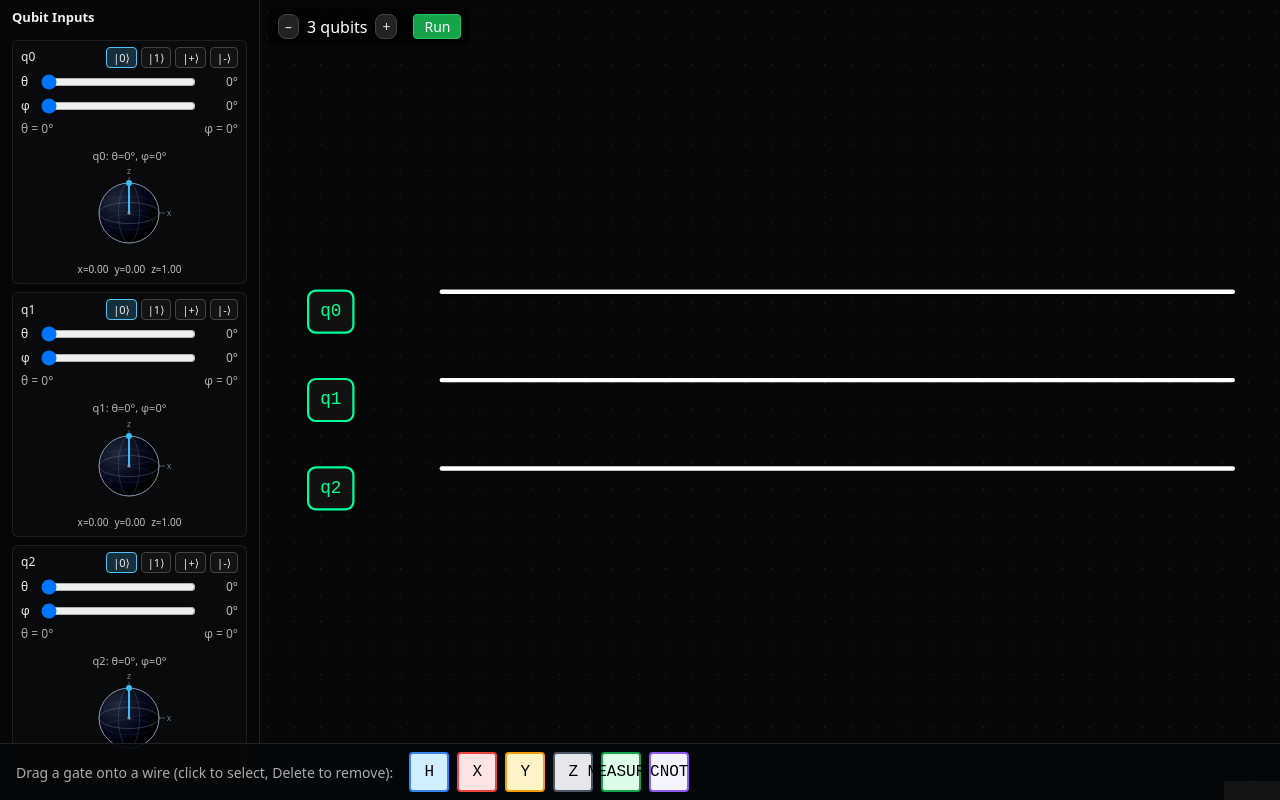
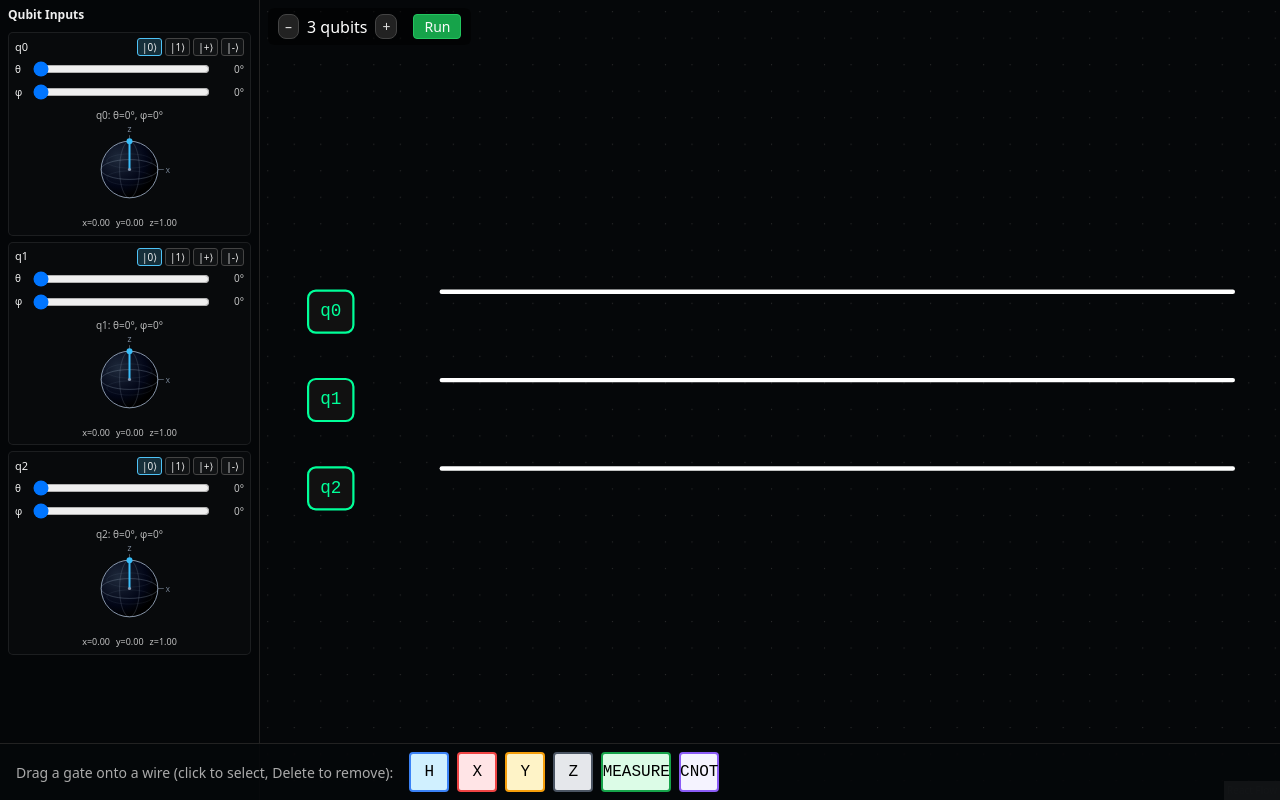
Before and after one commit to raw1218/QuantumCircuitSimulator, a React (Vite) app in the folder quantum-sim/: page / in a window 1280 px wide. Built offline with nearby package versions, Linux system fonts and the light colour scheme.

Commit message:
Fixed Measure Gate

```diff
--- a/quantum-sim/src/quantum/circuitCanvas.tsx
+++ b/quantum-sim/src/quantum/circuitCanvas.tsx
@@ -755,6 +755,8 @@ function buildCircuitFromNodes(
                             zoomOnDoubleClick={false}
                             zoomOnPinch={false}
                             panOnDrag={false}
+                            autoPanOnNodeDrag={false}
+                            autoPanOnConnect={false}
                         >
                             <Background color="#333" gap={24} />
                         </ReactFlow>
--- a/quantum-sim/src/quantum/nodes.tsx
+++ b/quantum-sim/src/quantum/nodes.tsx
@@ -98,7 +98,6 @@ function gateStyleFor(kind: string | undefined) {
 export function GateGlyph({ kind, label, selected, isPreview }: GateGlyphProps) {
     const k = typeof kind === 'string' ? kind : '';
     const style = gateStyleFor(k);
-    const text = label ?? k ?? '';
 
     const borderWidth = selected && !isPreview ? 3 : 2;
     const boxShadow =
@@ -106,20 +105,30 @@ export function GateGlyph({ kind, label, selected, isPreview }: GateGlyphProps)
 
     const borderColor = isPreview ? '#22d3ee' : style.border;
     const bgColor = isPreview ? 'transparent' : style.bg;
-    const borderStyle = (isPreview ? 'dashed' : 'solid') as const;
+    const borderStyle = isPreview ? 'dashed' : 'solid';
     const opacity = isPreview ? 0.7 : 1;
+
+    // ❗ 40 → normal size, 60 wide for MEASURE
+    const width = k === 'MEASURE' ? 70 : 40;
+    const height = 40;
+
+    // If MEASURE and no custom label, render "MEASURE"
+    const text =
+        k === 'MEASURE'
+            ? (label ?? 'MEASURE')
+            : (label ?? k ?? '');
 
     return (
         <div
             style={{
-                width: 40,
-                height: 40,
+                width,
+                height,
                 borderRadius: 4,
                 borderWidth,
                 borderColor,
                 borderStyle,
                 background: bgColor,
-                color: '#000000',
+                color: '#000',
                 fontSize: 16,
                 fontFamily: 'monospace',
                 display: 'flex',
@@ -128,6 +137,7 @@ export function GateGlyph({ kind, label, selected, isPreview }: GateGlyphProps)
                 boxSizing: 'border-box',
                 boxShadow,
                 opacity,
+                whiteSpace: 'nowrap',
             }}
         >
             {text}
@@ -135,29 +145,76 @@ export function GateGlyph({ kind, label, selected, isPreview }: GateGlyphProps)
     );
 }
 
+
 // ===== Gate node (used by ReactFlow) =====
 
-type GateData = { label?: string; kind?: string; isPreview?: boolean };
+
+type GateData = {
+    label?: string;
+    kind?: string;
+    isPreview?: boolean;
+    measureOutcome?: 0 | 1; // for later, when you hook up real logic
+};
 
 export function GateNode(props: NodeProps) {
     const data = props.data as GateData;
     const kind = data.kind ?? '';
-    const label = data.label ?? kind ?? '';
     const isPreview = !!data.isPreview;
 
-    if (isPreview) {
-        console.log('Rendering PREVIEW gate node', { id: props.id, kind, label });
-    }
+    // what goes INSIDE the square
+    let innerLabel = data.label ?? kind ?? '';
+
+
+    // for later: you can set this from your sim
+    const outcome = data.measureOutcome;
 
     return (
-        <GateGlyph
-            kind={kind}
-            label={label}
-            selected={props.selected}
-            isPreview={isPreview}
-        />
+        <div
+            style={{
+                position: 'relative',
+                display: 'inline-block',
+            }}
+        >
+            {kind === 'MEASURE' && (
+                <div
+                    style={{
+                        position: 'absolute',
+                        top: -14,                 // float above the gate
+                        left: '50%',
+                        transform: 'translateX(-50%)',
+                        minWidth: 16,
+                        padding: '1px 5px',
+                        borderRadius: 999,
+                        border: '1px solid rgba(248, 250, 252, 0.4)',
+                        background:
+                            outcome === 0 || outcome === 1
+                                ? 'rgba(15,23,42,0.95)'
+                                : 'rgba(15,23,42,0.5)',
+                        color:
+                            outcome === 1
+                                ? '#f97373'
+                                : outcome === 0
+                                    ? '#4ade80'
+                                    : 'rgba(226,232,240,0.8)',
+                        fontSize: 9,
+                        textAlign: 'center',
+                        pointerEvents: 'none',
+                    }}
+                >
+                    {outcome === 0 || outcome === 1 ? outcome : '?'}
+                </div>
+            )}
+
+            <GateGlyph
+                kind={kind}
+                label={innerLabel}
+                selected={props.selected}
+                isPreview={isPreview}
+            />
+        </div>
     );
 }
+
 
 // ===== Node type map for ReactFlow =====
 
--- a/quantum-sim/src/quantum/qubitInputRender.tsx
+++ b/quantum-sim/src/quantum/qubitInputRender.tsx
@@ -2,11 +2,6 @@
 import React from 'react';
 import { useCircuitContext } from './circuitCanvas';
 import { QubitVisualization } from './QubitVisualization';
-
-function formatDegrees(rad: number): string {
-    const deg = (rad * 180) / Math.PI;
-    return deg.toFixed(0);
-}
 
 export function QubitInputsColumn() {
     const {
@@ -16,22 +11,20 @@ export function QubitInputsColumn() {
         setQubitPreset,
     } = useCircuitContext();
 
-    if (!qubitInputs || qubitInputs.length === 0) {
-        return null;
-    }
+    if (!qubitInputs || qubitInputs.length === 0) return null;
 
     return (
         <div
             style={{
                 display: 'flex',
                 flexDirection: 'column',
-                gap: 8,
-                padding: '8px 12px',
+                gap: 6,
+                padding: '6px 8px',
                 borderRight: '1px solid #222',
                 background: 'rgba(5, 7, 9, 0.95)',
                 color: '#eee',
                 fontFamily: 'system-ui, sans-serif',
-                fontSize: 12,
+                fontSize: 11,
                 height: '100%',
                 boxSizing: 'border-box',
             }}
@@ -39,8 +32,8 @@ export function QubitInputsColumn() {
             <div
                 style={{
                     fontWeight: 600,
-                    fontSize: 13,
-                    marginBottom: 4,
+                    fontSize: 12,
+                    marginBottom: 2,
                 }}
             >
                 Qubit Inputs
@@ -57,24 +50,18 @@ export function QubitInputsColumn() {
                     <div
                         key={index}
                         style={{
-                            padding: '6px 8px',
-                            borderRadius: 6,
+                            padding: '5px 6px',
+                            borderRadius: 5,
                             background: 'rgba(255, 255, 255, 0.02)',
                             border: '1px solid rgba(255, 255, 255, 0.08)',
                             display: 'flex',
                             flexDirection: 'column',
-                            gap: 6,
+                            gap: 4,
                         }}
                     >
-                        {/* Top: controls */}
-                        <div
-                            style={{
-                                display: 'flex',
-                                flexDirection: 'column',
-                                gap: 4,
-                            }}
-                        >
-                            {/* Header row: q index + presets */}
+                        {/* Top controls */}
+                        <div style={{ display: 'flex', flexDirection: 'column', gap: 3 }}>
+                            {/* Header row */}
                             <div
                                 style={{
                                     display: 'flex',
@@ -82,9 +69,9 @@ export function QubitInputsColumn() {
                                     alignItems: 'center',
                                 }}
                             >
-                                <span style={{ fontWeight: 500 }}>q{index}</span>
+                                <span style={{ fontWeight: 500, fontSize: 11 }}>q{index}</span>
 
-                                <div style={{ display: 'flex', gap: 4 }}>
+                                <div style={{ display: 'flex', gap: 3 }}>
                                     <PresetButton
                                         label="|0⟩"
                                         active={input.preset === 'zero'}
@@ -108,7 +95,7 @@ export function QubitInputsColumn() {
                                 </div>
                             </div>
 
-                            {/* Sliders for θ and φ */}
+                            {/* Sliders */}
                             <SliderRow
                                 label="θ"
                                 value={thetaDeg}
@@ -132,29 +119,17 @@ export function QubitInputsColumn() {
                                     })
                                 }
                             />
-
-                            {/* numeric readout */}
-                            <div
-                                style={{
-                                    display: 'flex',
-                                    justifyContent: 'space-between',
-                                    opacity: 0.7,
-                                }}
-                            >
-                                <span>θ = {formatDegrees(input.theta)}°</span>
-                                <span>φ = {formatDegrees(input.phi)}°</span>
-                            </div>
                         </div>
 
-                        {/* Bottom: Bloch sphere visualization, centered */}
+                        {/* Smaller Bloch sphere */}
                         <div
                             style={{
                                 display: 'flex',
                                 justifyContent: 'center',
-                                marginTop: 4,
+                                marginTop: 2,
                             }}
                         >
-                            <QubitVisualization index={index} />
+                            <QubitVisualization index={index} size={85} />
                         </div>
                     </div>
                 );
@@ -175,12 +150,12 @@ function PresetButton({ label, active, onClick }: PresetButtonProps) {
             type="button"
             onClick={onClick}
             style={{
-                padding: '2px 6px',
-                borderRadius: 4,
+                padding: '1px 4px',
+                borderRadius: 3,
                 border: active ? '1px solid #4fc3f7' : '1px solid #444',
                 background: active ? 'rgba(79, 195, 247, 0.2)' : 'rgba(255, 255, 255, 0.04)',
                 color: '#eee',
-                fontSize: 11,
+                fontSize: 10,
                 cursor: 'pointer',
             }}
         >
@@ -203,10 +178,10 @@ function SliderRow({ label, value, min, max, onChange }: SliderRowProps) {
             style={{
                 display: 'flex',
                 alignItems: 'center',
-                gap: 6,
+                gap: 4,
             }}
         >
-            <span style={{ width: 12 }}>{label}</span>
+            <span style={{ width: 12, fontSize: 10 }}>{label}</span>
             <input
                 type="range"
                 min={min}
@@ -215,7 +190,7 @@ function SliderRow({ label, value, min, max, onChange }: SliderRowProps) {
                 onChange={(e) => onChange(Number(e.target.value))}
                 style={{ flex: 1 }}
             />
-            <span style={{ width: 34, textAlign: 'right', opacity: 0.8 }}>
+            <span style={{ width: 28, textAlign: 'right', opacity: 0.8, fontSize: 10 }}>
                 {value.toFixed(0)}°
             </span>
         </label>
--- a/quantum-sim/src/quantum/qubitVisualization.tsx
+++ b/quantum-sim/src/quantum/qubitVisualization.tsx
@@ -4,9 +4,13 @@ import { useCircuitContext } from './circuitCanvas';
 
 type QubitVisualizationProps = {
     index: number;
+    size?: number; // optional, default to 90
 };
 
-export const QubitVisualization: React.FC<QubitVisualizationProps> = ({ index }) => {
+export const QubitVisualization: React.FC<QubitVisualizationProps> = ({
+    index,
+    size: sizeProp,
+}) => {
     const { qubitInputs } = useCircuitContext();
     const input = qubitInputs[index];
     if (!input) return null;
@@ -20,10 +24,10 @@ export const QubitVisualization: React.FC<QubitVisualizationProps> = ({ index })
     const y = Math.sin(theta) * Math.sin(phi);
     const z = Math.cos(theta);
 
-    const size = 90;
+    const size = sizeProp ?? 90;
     const cx = size / 2;
     const cy = size / 2;
-    const radius = 30;
+    const radius = size * (30 / 90); // scale radius with size (was 30 when size=90)
 
     // Project (x, z) into 2D: x horizontal, z vertical
     const endX = cx + x * radius;
@@ -31,22 +35,24 @@ export const QubitVisualization: React.FC<QubitVisualizationProps> = ({ index })
 
     const deg = (rad: number) => (rad * 180) / Math.PI;
 
+    const gradId = `blochSphereGrad-${index}`;
+
     return (
         <div
             style={{
                 display: 'flex',
                 flexDirection: 'column',
                 gap: 4,
-                fontSize: 12,
+                fontSize: 11,
                 color: '#eee',
                 alignItems: 'center',
-                minWidth: size,
+                // no minWidth so it can shrink inside the left column
             }}
         >
             {/* Label + θ, φ */}
             <div
                 style={{
-                    fontSize: 11,
+                    fontSize: 10,
                     opacity: 0.75,
                 }}
             >
@@ -61,7 +67,7 @@ export const QubitVisualization: React.FC<QubitVisualizationProps> = ({ index })
             >
                 <defs>
                     {/* Radial gradient for fake 3D shading */}
-                    <radialGradient id="blochSphereGrad" cx="30%" cy="30%" r="70%">
+                    <radialGradient id={gradId} cx="30%" cy="30%" r="70%">
                         <stop offset="0%" stopColor="#1e293b" />
                         <stop offset="70%" stopColor="#020617" />
                         <stop offset="100%" stopColor="#000000" />
@@ -73,7 +79,7 @@ export const QubitVisualization: React.FC<QubitVisualizationProps> = ({ index })
                     cx={cx}
                     cy={cy}
                     r={radius}
-                    fill="url(#blochSphereGrad)"
+                    fill={`url(#${gradId})`}
                     stroke="rgba(148, 163, 184, 0.9)"
                     strokeWidth={1}
                 />
@@ -100,7 +106,7 @@ export const QubitVisualization: React.FC<QubitVisualizationProps> = ({ index })
                     strokeWidth={0.6}
                 />
 
-                {/* A couple of extra "latitude" lines for 3D grid feel */}
+                {/* Extra "latitude" lines for 3D grid feel */}
                 <ellipse
                     cx={cx}
                     cy={cy - radius * 0.3}
@@ -178,7 +184,7 @@ export const QubitVisualization: React.FC<QubitVisualizationProps> = ({ index })
                     display: 'flex',
                     justifyContent: 'space-between',
                     gap: 6,
-                    fontSize: 10,
+                    fontSize: 9,
                     opacity: 0.8,
                 }}
             >
```
